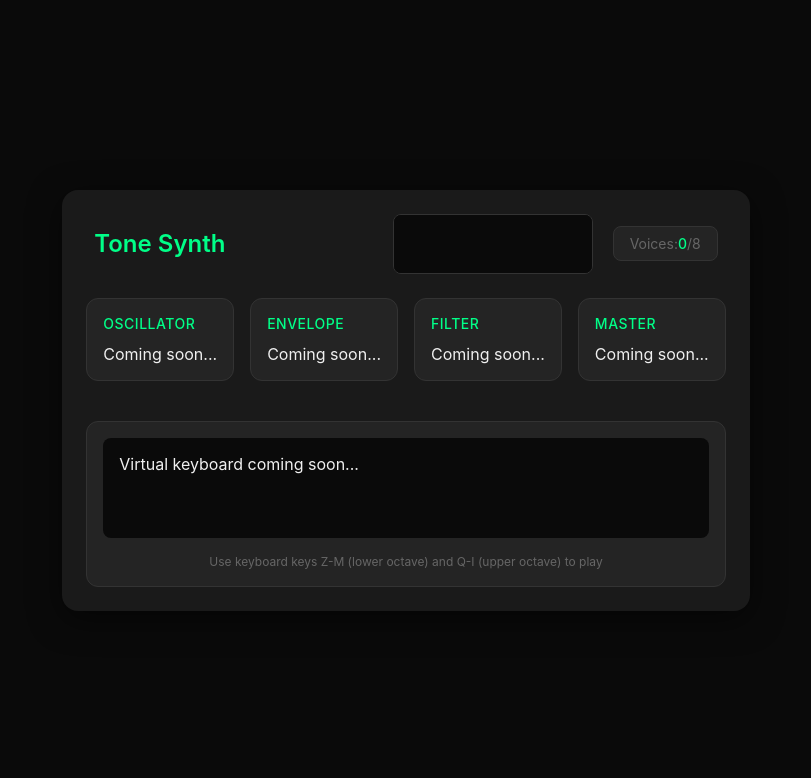
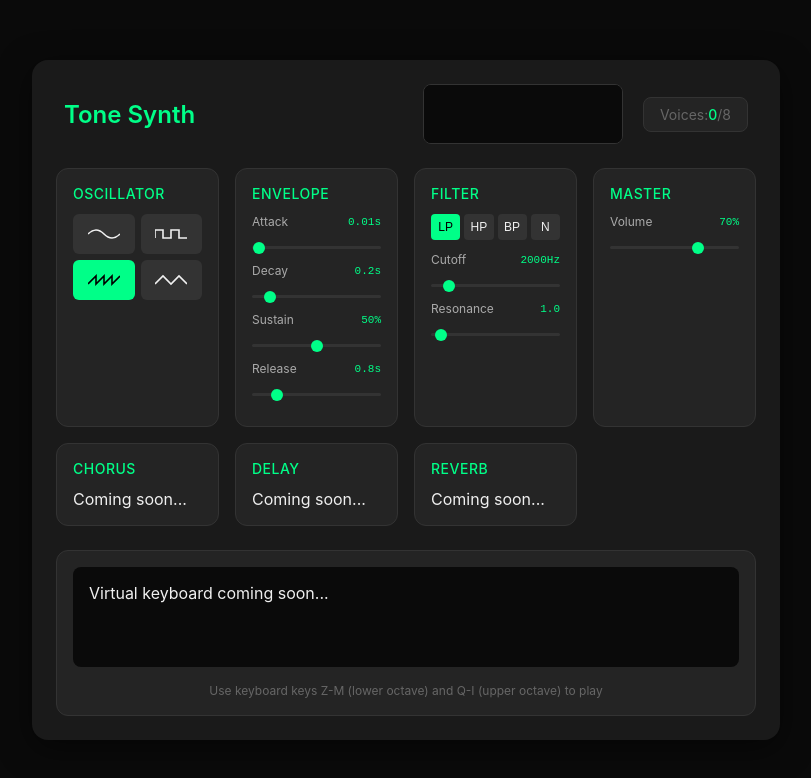
Before and after one commit to HatakeyamaOsamu/aji, a React (Vite) app: page / in a window 1280 px wide. Shown: the top 778 px of the page, without its empty margins (234-1045 px from the left). Built offline with nearby package versions, Linux system fonts and the light colour scheme.

Commit message:
Update ControlsGrid to use actual components

```diff
--- a/src/components/Controls/ControlsGrid.tsx
+++ b/src/components/Controls/ControlsGrid.tsx
@@ -1,23 +1,28 @@
 import React from 'react';
+import { OscillatorControl } from './OscillatorControl';
+import { EnvelopeControl } from './EnvelopeControl';
+import { FilterControl } from './FilterControl';
+import { MasterControl } from './MasterControl';
 
 export const ControlsGrid: React.FC = () => {
   return (
     <div className="controls-grid">
-      {/* TODO: Add control sections */}
-      <div className="control-section">
-        <h2 className="section-title">Oscillator</h2>
+      <OscillatorControl />
+      <EnvelopeControl />
+      <FilterControl />
+      <MasterControl />
+
+      {/* Effects - Coming soon */}
+      <div className="control-section chorus-section">
+        <h2 className="section-title">Chorus</h2>
         <p>Coming soon...</p>
       </div>
-      <div className="control-section">
-        <h2 className="section-title">Envelope</h2>
+      <div className="control-section delay-section">
+        <h2 className="section-title">Delay</h2>
         <p>Coming soon...</p>
       </div>
-      <div className="control-section">
-        <h2 className="section-title">Filter</h2>
-        <p>Coming soon...</p>
-      </div>
-      <div className="control-section">
-        <h2 className="section-title">Master</h2>
+      <div className="control-section reverb-section">
+        <h2 className="section-title">Reverb</h2>
         <p>Coming soon...</p>
       </div>
     </div>
```
